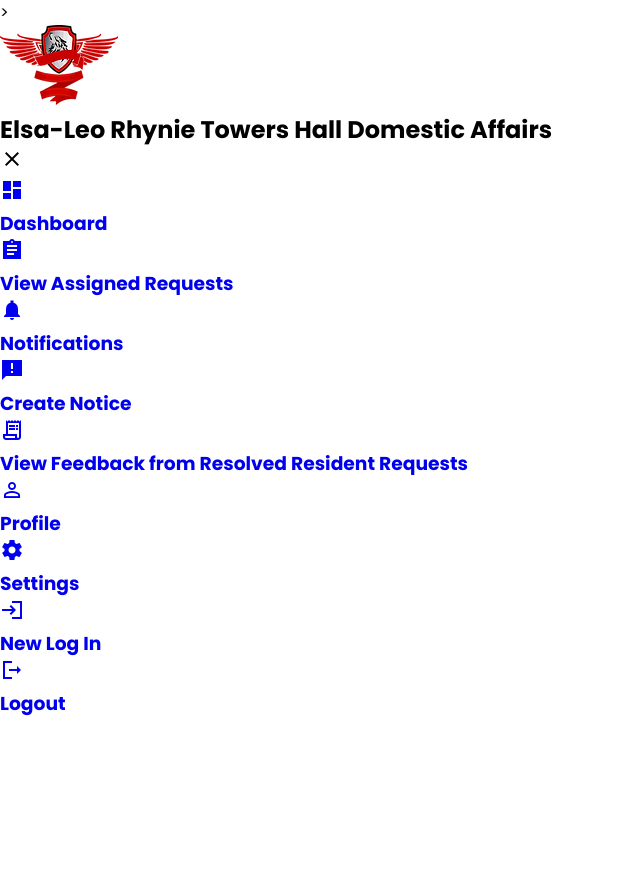
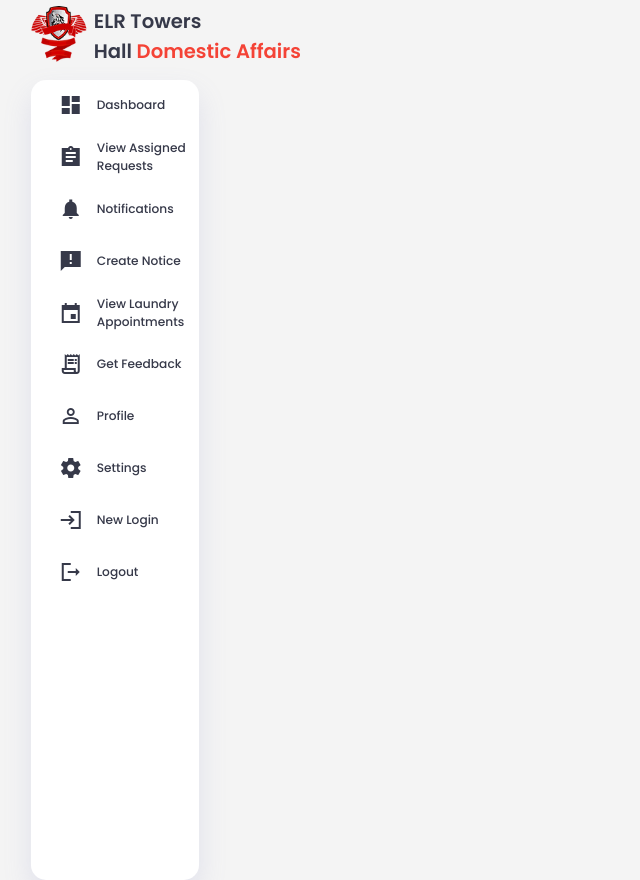
Before and after one commit to iammichaelbryan/ELRDAAS, a PHP site: page / in a window 1280 px wide; the page is wider, and only the part inside the window is pictured. Shown: that part, without its empty margins (0-640 px from the left). Before the commit the page ends 716 px from the top of that part, so only its background shows below. Run offline with PHP 8.4, Linux system fonts and the light colour scheme.

Commit message:
Styles sidebar increment

```diff
--- a/adminstyles.css
+++ b/adminstyles.css
@@ -9,7 +9,7 @@
     --light-color:rgba(132,139,200,.18);
     --dark-color-variant: #677483;
     --background-color: #f4f4f4;
-    --white-color: #fff;
+    --white-color: #ffff;
     --danger-color: #f44336;
     --success-color: #4caf50;
     --warning-color: #ff9800;
@@ -22,7 +22,7 @@
     --card-padding: 1.5rem;
     --padding-1: 1.2rem;
 
-    --box-shadow: 0 2rem 4rem var(--light-color);
+    --box-shadow: 0 1rem 2rem var(--light-color);
 }
 
 .dark-mode-variables{
@@ -42,5 +42,159 @@
     border: 0;
     box-sizing: border-box;
     text-decoration:none;
+}
+
+html{
+    font-size: 14px;
+    scroll-behavior: smooth;
+
+}
+body{
+    width:120vw;
+    height:100vh;
     font-family: 'Poppins', sans-serif;
+    font-size: 0.88rem;
+    user-select: none;
+    overflow-x: hidden;
+    color: var(--dark-color);
+    background-color: var(--background-color);
 }
+a{
+    color: var(--dark-color);
+    text-decoration: none;
+}
+a:hover{
+    color: var(--primary-color);
+    text-decoration: none;
+}
+img{
+    display:block;
+    width:100%;
+    object-fit:cover;
+
+}
+h1{
+    font-size: 1.8rem;
+    font-weight: 800;
+}
+h2{
+    font-size: 1.4rem;
+    font-weight: 600;
+}
+h3{
+    font-size: .87rem;
+    font-weight: 500;
+}
+small{
+    font-size: .8rem;
+}
+p{
+    color: var(--dark-color-variant);
+}
+.text-muted{
+    color: var(--info-color);
+}
+.primary{
+    color: var(--primary-color);
+}
+.danger{
+    color: var(--danger-color);
+}
+.success{
+    color: var(--success-color);
+}
+.warning{
+    color: var(--warning-color);
+}
+.container{
+    display:grid;
+    width:96%;
+    margin: 0 auto;
+    gap:1.8rem;
+    grid-template-columns: 12rem auto 23rem;
+
+}
+
+aside{
+    height:100vh;
+
+}
+
+aside .toggle{
+    align-items: center;
+    justify-content: space-between;
+    margin-top: 1.4rem;
+}
+
+
+
+aside .toggle .logo {
+    position: relative;
+    top: -1rem;
+    display: flex;
+    gap: 0.5rem;
+    margin-bottom: -1rem;
+}
+
+aside .toggle .logo img{
+    width: 4rem;
+    height: 4rem;
+    object-fit: cover;
+    border-radius: 50%;
+}
+aside .toggle .logo span {
+    white-space: nowrap;
+    overflow: hidden;
+    text-overflow: ellipsis;
+}
+aside .toggle .close{
+    padding-right:1rem;
+    display: none;
+}
+
+aside .sidebar {
+    display: flex;
+    flex-direction: column;
+    background-color: var(--white-color);
+    box-shadow: var(--box-shadow);
+    border-radius: 15px;
+    transition: box-shadow 0.3s ease;
+    position: relative;
+    top: 1rem;
+    transition: all 0.3s ease;
+    height:100vh;
+}
+
+aside .sidebar:hover {
+    box-shadow: var(--box-shadow-hover);
+}
+
+aside .sidebar .sidebar-item {
+    display: flex;
+    align-items: center;
+    padding: 1rem 1.5rem;
+    transition: background-color 0.3s ease;
+}
+aside .sidebar .sidebar-item:hover {
+    background-color: var(--light-color);
+}
+aside .sidebar a{
+    display: flex;
+    align-items: center;
+    gap: 1rem;
+    color: var(--dark-color);
+    height:3.7rem;
+    margin-left:2rem;
+    transition: all 0.3s ease;
+}
+aside .sidebar a:hover{
+    color: var(--primary-color);
+}
+aside .sidebar .sidebar-item .icon{
+    font-size: 1.2rem;
+}
+aside .sider a:last-child{
+    position: absolute;
+    bottom: 2rem;
+    width: 100%;
+}
--- a/index.html
+++ b/index.html
@@ -3,7 +3,7 @@
 <head>
     <meta charset="UTF-8">
     <meta name="viewport" content="width=device-width, initial-scale=1.0">
-    <link rel = "stylesheet" href="adminstyles.css">>
+    <link rel = "stylesheet" href="adminstyles.css">
     <link href="https://fonts.googleapis.com/icon?family=Material+Icons+Sharp" rel="stylesheet">
     <title>ELRDAAS Admin's Interface</title>
 </head>
@@ -15,7 +15,7 @@
             <div class="toggle">
                 <div class="logo">
                     <img src="images/elr towers logo.png" alt="logo">
-                    <h2>Elsa-Leo Rhynie Towers Hall<span class = "danger"> Domestic Affairs</span></h2>
+                    <h2>ELR Towers Hall<span class = "danger"> Domestic Affairs</span></h2>
                     <div class="close" id="close-btn">
                         <span class="material-icons-sharp">
                             close
@@ -50,11 +50,17 @@
                         </span>
                         <h3>Create Notice</h3>
                         </a>
+                    <a href = "laundryappointments.html">
+                        <span class="material-icons-sharp">
+                            event
+                        </span>
+                        <h3>View Laundry Appointments</h3>
+                        </a>
                     <a href = "requestfeedback.html">
                         <span class="material-icons-sharp">
                             receipt_long
                         </span>
-                        <h3>View Feedback from Resolved Resident Requests</h3>
+                        <h3>Get Feedback</h3>
                     </a>
                     <a href = "adminprofile.html">
                         <span class="material-icons-sharp">
@@ -70,9 +76,9 @@
                         </a>
                     <a href = "login.html">
                         <span class="material-icons-sharp">
-                            loginpage
+                            login
                         </span>
-                        <h3>New Log In</h3>
+                        <h3>New Login</h3>
                         </a>
                     <a href = "logout.html">
                         <span class="material-icons-sharp">
@@ -81,7 +87,7 @@
                         <h3>Logout</h3>
                         </a>
                 </div>
-                </div>
+
             </div>
         </aside>
         <!--End of Sidebar Section-->
```
Also changed, not shown: laundryappointments.html (added).
